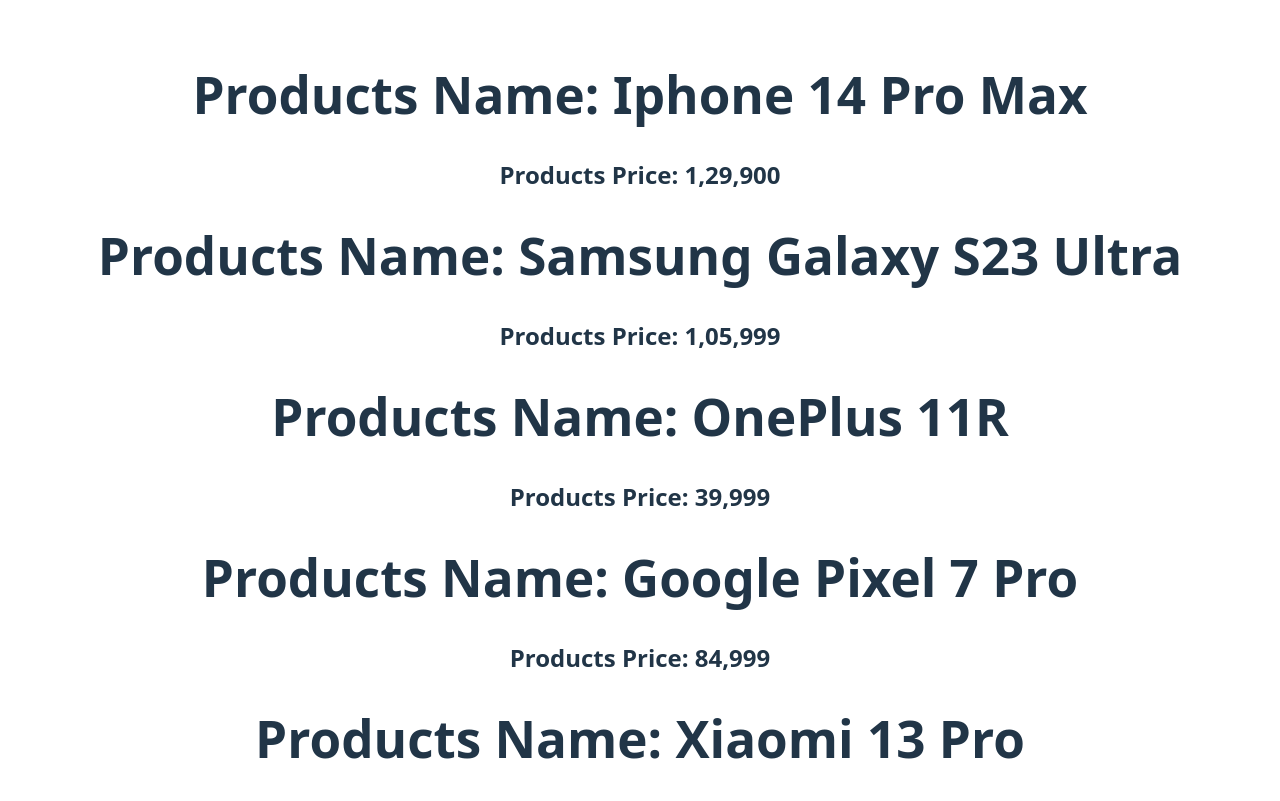
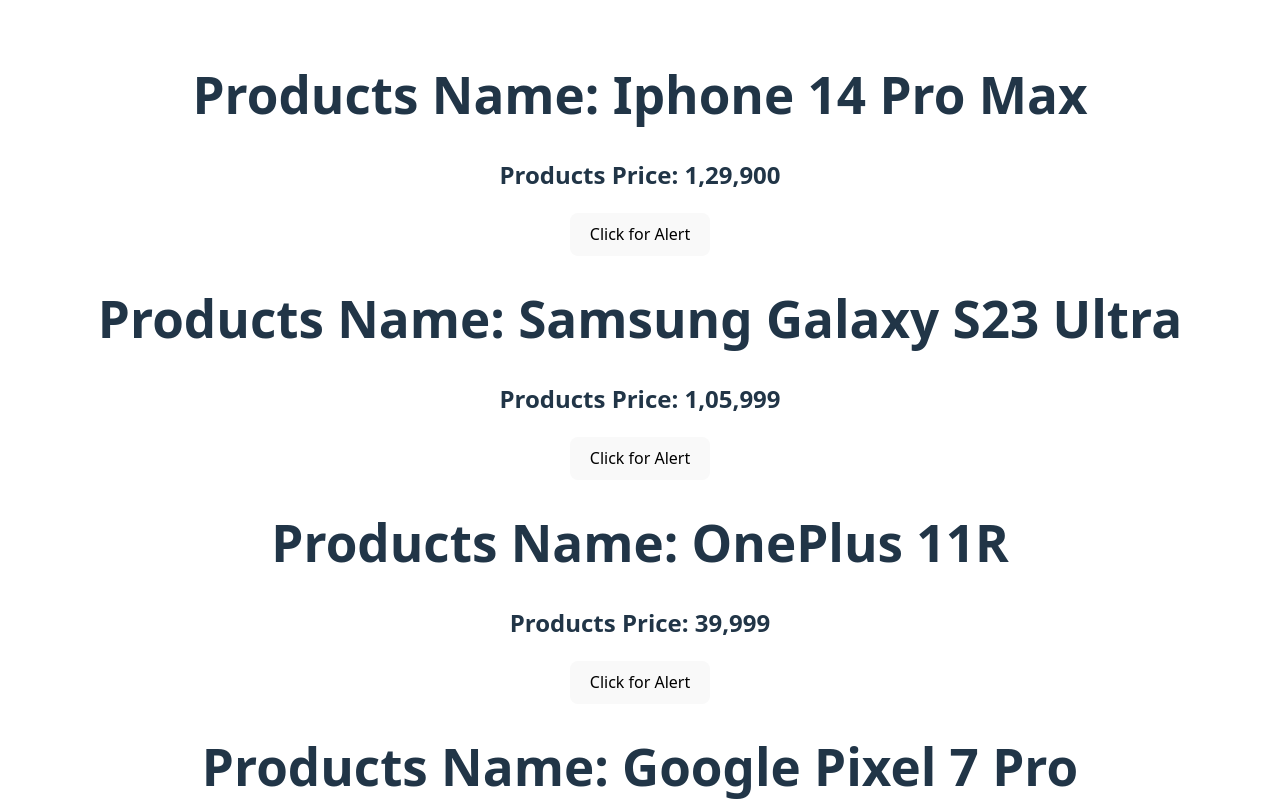
Before and after one commit to tanjirhc/understand-react, a React (Vite) app: page / in a window 1280 px wide. Shown: the top 801 px of the page. Built offline with nearby package versions, Linux system fonts and the light colour scheme.

Commit message:
alert button

```diff
--- a/src/components/Products/Products.jsx
+++ b/src/components/Products/Products.jsx
@@ -8,6 +8,7 @@
     <div>
       <h1>Products Name: {props.product.name}</h1>
       <h2>Products Price: {props.product.price}</h2>
+      <button>Click for Alert</button>
     </div>
   )
 }
```
